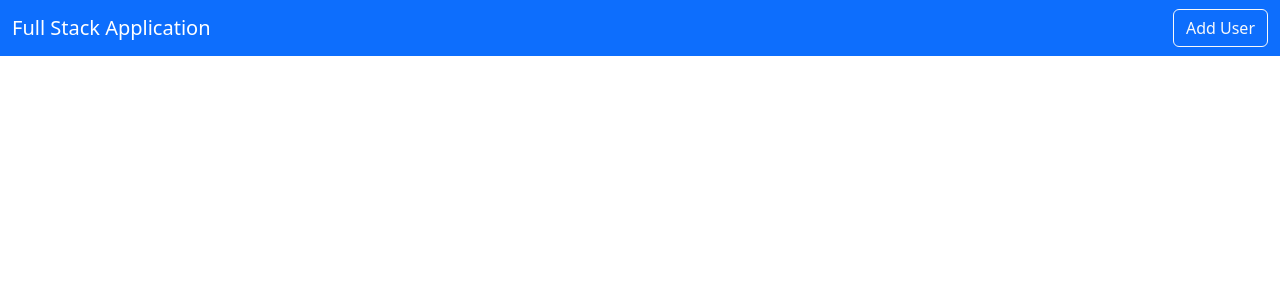
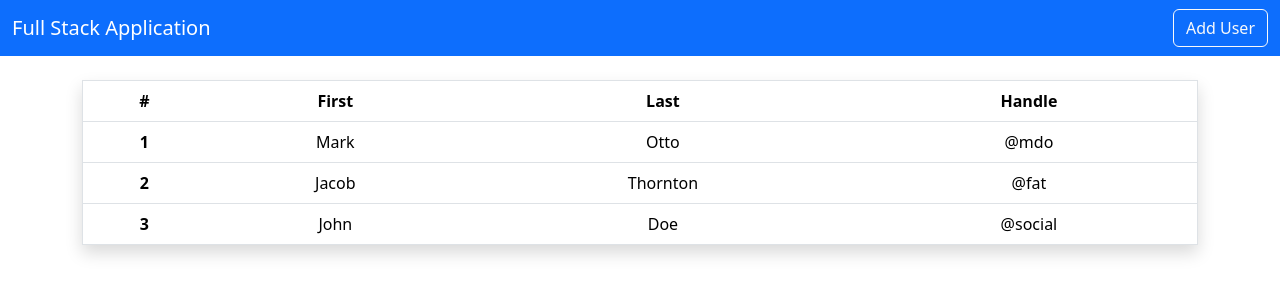
Before and after one commit to jonasluis/PersonList, a React (Create React App) app in the folder frontend/: page / in a window 1280 px wide. Shown: the top 300 px of the page. Built offline with nearby package versions, Linux system fonts and the light colour scheme.

Commit message:
feat: Create HomePage using Bootstrap table

```diff
--- a/frontend/src/App.js
+++ b/frontend/src/App.js
@@ -2,11 +2,13 @@
 import './App.css';
 import "../node_modules/bootstrap/dist/css/bootstrap.min.css"
 import Navbar from './layout/Navbar';
+import Home from './pages/Home';
 
 function App() {
   return (
     <div className="App">
       <Navbar />
+      <Home />
     </div>
   );
 }
--- a/frontend/src/pages/Home.js
+++ b/frontend/src/pages/Home.js
@@ -0,0 +1,40 @@
+import React from "react";
+
+export default function Home() {
+  return (
+    <div className="container">
+      <div className="py-4">
+        <table className="table border shadow">
+          <thead>
+            <tr>
+              <th scope="col">#</th>
+              <th scope="col">First</th>
+              <th scope="col">Last</th>
+              <th scope="col">Handle</th>
+            </tr>
+          </thead>
+          <tbody>
+            <tr>
+              <th scope="row">1</th>
+              <td>Mark</td>
+              <td>Otto</td>
+              <td>@mdo</td>
+            </tr>
+            <tr>
+              <th scope="row">2</th>
+              <td>Jacob</td>
+              <td>Thornton</td>
+              <td>@fat</td>
+            </tr>
+            <tr>
+              <th scope="row">3</th>
+              <td>John</td>
+              <td>Doe</td>
+              <td>@social</td>
+            </tr>
+          </tbody>
+        </table>
+      </div>
+    </div>
+  );
+}
```
